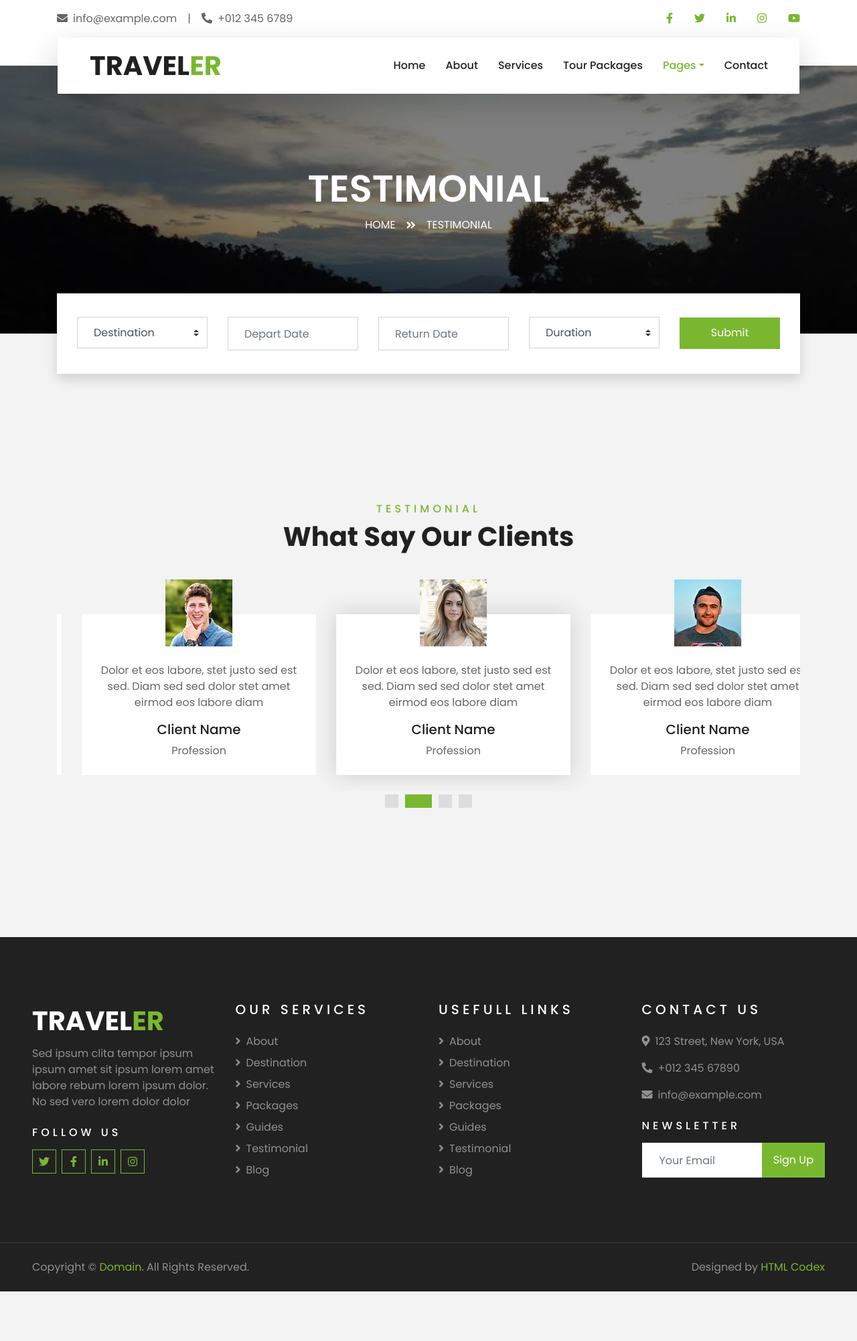
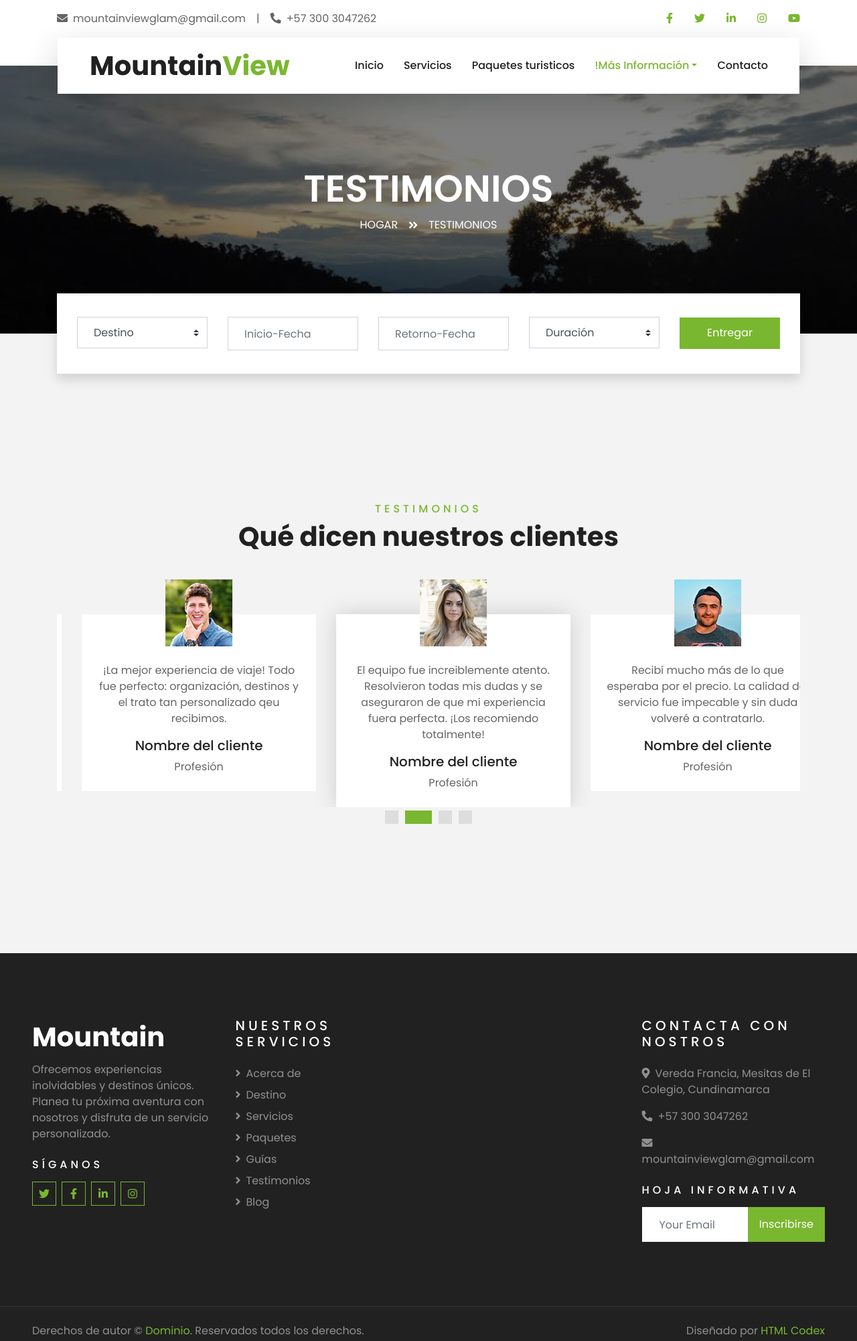
Before and after one commit to samusplay/Pagina-Monta-a, a plain HTML site: page testimonial.html in a window 1280 px wide. Shown: the whole page at 67% size. Before the commit the page ends 1928 px from the top, so only its background shows below. Drawn offline with nearby package versions, Linux system fonts and the light colour scheme.

Commit message:
terminado la barra de navegacion y vinculado

```diff
--- a/testimonial.html
+++ b/testimonial.html
@@ -3,7 +3,7 @@
 
 <head>
     <meta charset="utf-8">
-    <title>TRAVELER - Free Travel Website Template</title>
+    <title>Testimonios</title>
     <meta content="width=device-width, initial-scale=1.0" name="viewport">
     <meta content="Free HTML Templates" name="keywords">
     <meta content="Free HTML Templates" name="description">
@@ -33,9 +33,9 @@
             <div class="row">
                 <div class="col-lg-6 text-center text-lg-left mb-2 mb-lg-0">
                     <div class="d-inline-flex align-items-center">
-                        <p><i class="fa fa-envelope mr-2"></i>info@example.com</p>
+                        <p><i class="fa fa-envelope mr-2"></i>mountainviewglam@gmail.com</p>
                         <p class="text-body px-3">|</p>
-                        <p><i class="fa fa-phone-alt mr-2"></i>+012 345 6789</p>
+                        <p><i class="fa fa-phone-alt mr-2"></i>+57 300 3047262</p>
                     </div>
                 </div>
                 <div class="col-lg-6 text-center text-lg-right">
@@ -68,28 +68,28 @@
         <div class="container-lg position-relative p-0 px-lg-3" style="z-index: 9;">
             <nav class="navbar navbar-expand-lg bg-light navbar-light shadow-lg py-3 py-lg-0 pl-3 pl-lg-5">
                 <a href="" class="navbar-brand">
-                    <h1 class="m-0 text-primary"><span class="text-dark">TRAVEL</span>ER</h1>
+                    <h1 class="m-0 text-primary"><span class="text-dark">Mountain</span>View</h1>
                 </a>
                 <button type="button" class="navbar-toggler" data-toggle="collapse" data-target="#navbarCollapse">
                     <span class="navbar-toggler-icon"></span>
                 </button>
                 <div class="collapse navbar-collapse justify-content-between px-3" id="navbarCollapse">
                     <div class="navbar-nav ml-auto py-0">
-                        <a href="index.html" class="nav-item nav-link">Home</a>
-                        <a href="about.html" class="nav-item nav-link">About</a>
-                        <a href="service.html" class="nav-item nav-link">Services</a>
-                        <a href="package.html" class="nav-item nav-link">Tour Packages</a>
+                        <a href="index.html" class="nav-item nav-link">Inicio</a>
+
+                        <a href="service.html" class="nav-item nav-link">Servicios</a>
+                        <a href="package.html" class="nav-item nav-link">Paquetes turisticos</a>
                         <div class="nav-item dropdown">
-                            <a href="#" class="nav-link dropdown-toggle active" data-toggle="dropdown">Pages</a>
+                            <a href="#" class="nav-link dropdown-toggle active" data-toggle="dropdown">!Más Información</a>
                             <div class="dropdown-menu border-0 rounded-0 m-0">
-                                <a href="blog.html" class="dropdown-item">Blog Grid</a>
-                                <a href="single.html" class="dropdown-item">Blog Detail</a>
-                                <a href="destination.html" class="dropdown-item">Destination</a>
-                                <a href="guide.html" class="dropdown-item">Travel Guides</a>
-                                <a href="testimonial.html" class="dropdown-item active">Testimonial</a>
+                                <a href="blog.html" class="dropdown-item">Blog oficial </a>
+                                <a href="single.html" class="dropdown-item">Glamping</a>
+                                <a href="destination.html" class="dropdown-item">Destino</a>
+                                <a href="guide.html" class="dropdown-item">Guías de viaje </a>
+                                <a href="testimonial.html" class="dropdown-item active">Testimonios</a>
                             </div>
                         </div>
-                        <a href="contact.html" class="nav-item nav-link">Contact</a>
+                        <a href="contact.html" class="nav-item nav-link">Contacto</a>
                     </div>
                 </div>
             </nav>
@@ -102,11 +102,11 @@
     <div class="container-fluid page-header">
         <div class="container">
             <div class="d-flex flex-column align-items-center justify-content-center" style="min-height: 400px">
-                <h3 class="display-4 text-white text-uppercase">Testimonial</h3>
+                <h3 class="display-4 text-white text-uppercase">Testimonios</h3>
                 <div class="d-inline-flex text-white">
-                    <p class="m-0 text-uppercase"><a class="text-white" href="">Home</a></p>
+                    <p class="m-0 text-uppercase"><a class="text-white" href="">Hogar</a></p>
                     <i class="fa fa-angle-double-right pt-1 px-3"></i>
-                    <p class="m-0 text-uppercase">Testimonial</p>
+                    <p class="m-0 text-uppercase">Testimonios</p>
                 </div>
             </div>
         </div>
@@ -124,41 +124,41 @@
                             <div class="col-md-3">
                                 <div class="mb-3 mb-md-0">
                                     <select class="custom-select px-4" style="height: 47px;">
-                                        <option selected>Destination</option>
-                                        <option value="1">Destination 1</option>
-                                        <option value="2">Destination 1</option>
-                                        <option value="3">Destination 1</option>
+                                        <option selected>Destino</option>
+                                        <option value="1">Destino 1</option>
+                                        <option value="2">Destino 2</option>
+                                        <option value="3">Destino 3</option>
                                     </select>
                                 </div>
                             </div>
                             <div class="col-md-3">
                                 <div class="mb-3 mb-md-0">
                                     <div class="date" id="date1" data-target-input="nearest">
-                                        <input type="text" class="form-control p-4 datetimepicker-input" placeholder="Depart Date" data-target="#date1" data-toggle="datetimepicker"/>
+                                        <input type="text" class="form-control p-4 datetimepicker-input" placeholder="Inicio-Fecha" data-target="#date1" data-toggle="datetimepicker"/>
                                     </div>
                                 </div>
                             </div>
                             <div class="col-md-3">
                                 <div class="mb-3 mb-md-0">
                                     <div class="date" id="date2" data-target-input="nearest">
-                                        <input type="text" class="form-control p-4 datetimepicker-input" placeholder="Return Date" data-target="#date2" data-toggle="datetimepicker"/>
+                                        <input type="text" class="form-control p-4 datetimepicker-input" placeholder="Retorno-Fecha" data-target="#date2" data-toggle="datetimepicker"/>
                                     </div>
                                 </div>
                             </div>
                             <div class="col-md-3">
                                 <div class="mb-3 mb-md-0">
                                     <select class="custom-select px-4" style="height: 47px;">
-                                        <option selected>Duration</option>
-                                        <option value="1">Duration 1</option>
-                                        <option value="2">Duration 1</option>
-                                        <option value="3">Duration 1</option>
+                                        <option selected>Duración</option>
+                                        <option value="1">Duración 1</option>
+                                        <option value="2">Duración 2</option>
+                                        <option value="3">Duración 3</option>
                                     </select>
                                 </div>
                             </div>
                         </div>
                     </div>
                     <div class="col-md-2">
-                        <button class="btn btn-primary btn-block" type="submit" style="height: 47px; margin-top: -2px;">Submit</button>
+                        <button class="btn btn-primary btn-block" type="submit" style="height: 47px; margin-top: -2px;">Entregar</button>
                     </div>
                 </div>
             </div>
@@ -171,44 +171,44 @@
     <div class="container-fluid py-5">
         <div class="container py-5">
             <div class="text-center mb-3 pb-3">
-                <h6 class="text-primary text-uppercase" style="letter-spacing: 5px;">Testimonial</h6>
-                <h1>What Say Our Clients</h1>
+                <h6 class="text-primary text-uppercase" style="letter-spacing: 5px;">Testimonios</h6>
+                <h1>Qué dicen nuestros clientes</h1>
             </div>
             <div class="owl-carousel testimonial-carousel">
                 <div class="text-center pb-4">
                     <img class="img-fluid mx-auto" src="img/testimonial-1.jpg" style="width: 100px; height: 100px;" >
                     <div class="testimonial-text bg-white p-4 mt-n5">
-                        <p class="mt-5">Dolor et eos labore, stet justo sed est sed. Diam sed sed dolor stet amet eirmod eos labore diam
+                        <p class="mt-5">¡La mejor experiencia de viaje! Todo fue perfecto: organización, destinos y el trato tan personalizado qeu recibimos.
                         </p>
-                        <h5 class="text-truncate">Client Name</h5>
-                        <span>Profession</span>
+                        <h5 class="text-truncate">Nombre del cliente</h5>
+                        <span>Profesión</span>
                     </div>
                 </div>
                 <div class="text-center">
                     <img class="img-fluid mx-auto" src="img/testimonial-2.jpg" style="width: 100px; height: 100px;" >
                     <div class="testimonial-text bg-white p-4 mt-n5">
-                        <p class="mt-5">Dolor et eos labore, stet justo sed est sed. Diam sed sed dolor stet amet eirmod eos labore diam
+                        <p class="mt-5">El equipo fue increiblemente atento. Resolvieron todas mis dudas y se aseguraron de que mi experiencia fuera perfecta. ¡Los recomiendo totalmente!
                         </p>
-                        <h5 class="text-truncate">Client Name</h5>
-                        <span>Profession</span>
+                        <h5 class="text-truncate">Nombre del cliente</h5>
+                        <span>Profesión</span>
                     </div>
                 </div>
                 <div class="text-center">
                     <img class="img-fluid mx-auto" src="img/testimonial-3.jpg" style="width: 100px; height: 100px;" >
                     <div class="testimonial-text bg-white p-4 mt-n5">
-                        <p class="mt-5">Dolor et eos labore, stet justo sed est sed. Diam sed sed dolor stet amet eirmod eos labore diam
+                        <p class="mt-5">Recibí mucho más de lo que esperaba por el precio. La calidad del servicio fue impecable y sin duda volveré a contratarlo.
                         </p>
-                        <h5 class="text-truncate">Client Name</h5>
-                        <span>Profession</span>
+                        <h5 class="text-truncate">Nombre del cliente</h5>
+                        <span>Profesión</span>
                     </div>
                 </div>
                 <div class="text-center">
                     <img class="img-fluid mx-auto" src="img/testimonial-4.jpg" style="width: 100px; height: 100px;" >
                     <div class="testimonial-text bg-white p-4 mt-n5">
-                        <p class="mt-5">Dolor et eos labore, stet justo sed est sed. Diam sed sed dolor stet amet eirmod eos labore diam
+                        <p class="mt-5">Su equipo fue muy profesional y cumplió con todo lo que prometieron. El servicio estuvo impecable, 10/10.
                         </p>
-                        <h5 class="text-truncate">Client Name</h5>
-                        <span>Profession</span>
+                        <h5 class="text-truncate">Nombre del cliente</h5>
+                        <span>Profesión</span>
                     </div>
                 </div>
             </div>
@@ -222,10 +222,10 @@
         <div class="row pt-5">
             <div class="col-lg-3 col-md-6 mb-5">
                 <a href="" class="navbar-brand">
-                    <h1 class="text-primary"><span class="text-white">TRAVEL</span>ER</h1>
+                    <h1 class="text-primary"><span class="text-white">Mountain</span></h1>
                 </a>
-                <p>Sed ipsum clita tempor ipsum ipsum amet sit ipsum lorem amet labore rebum lorem ipsum dolor. No sed vero lorem dolor dolor</p>
-                <h6 class="text-white text-uppercase mt-4 mb-3" style="letter-spacing: 5px;">Follow Us</h6>
+                <p>Ofrecemos experiencias inolvidables y destinos únicos. Planea tu próxima aventura con nosotros y disfruta de un servicio personalizado.</p>
+                <h6 class="text-white text-uppercase mt-4 mb-3" style="letter-spacing: 5px;">Síganos</h6>
                 <div class="d-flex justify-content-start">
                     <a class="btn btn-outline-primary btn-square mr-2" href="#"><i class="fab fa-twitter"></i></a>
                     <a class="btn btn-outline-primary btn-square mr-2" href="#"><i class="fab fa-facebook-f"></i></a>
@@ -234,40 +234,31 @@
                 </div>
             </div>
             <div class="col-lg-3 col-md-6 mb-5">
-                <h5 class="text-white text-uppercase mb-4" style="letter-spacing: 5px;">Our Services</h5>
+                <h5 class="text-white text-uppercase mb-4" style="letter-spacing: 5px;">Nuestros servicios</h5>
                 <div class="d-flex flex-column justify-content-start">
-                    <a class="text-white-50 mb-2" href="#"><i class="fa fa-angle-right mr-2"></i>About</a>
-                    <a class="text-white-50 mb-2" href="#"><i class="fa fa-angle-right mr-2"></i>Destination</a>
-                    <a class="text-white-50 mb-2" href="#"><i class="fa fa-angle-right mr-2"></i>Services</a>
-                    <a class="text-white-50 mb-2" href="#"><i class="fa fa-angle-right mr-2"></i>Packages</a>
-                    <a class="text-white-50 mb-2" href="#"><i class="fa fa-angle-right mr-2"></i>Guides</a>
-                    <a class="text-white-50 mb-2" href="#"><i class="fa fa-angle-right mr-2"></i>Testimonial</a>
+                    <a class="text-white-50 mb-2" href="#"><i class="fa fa-angle-right mr-2"></i>Acerca de</a>
+                    <a class="text-white-50 mb-2" href="#"><i class="fa fa-angle-right mr-2"></i>Destino</a>
+                    <a class="text-white-50 mb-2" href="#"><i class="fa fa-angle-right mr-2"></i>Servicios</a>
+                    <a class="text-white-50 mb-2" href="#"><i class="fa fa-angle-right mr-2"></i>Paquetes</a>
+                    <a class="text-white-50 mb-2" href="#"><i class="fa fa-angle-right mr-2"></i>Guías</a>
+                    <a class="text-white-50 mb-2" href="#"><i class="fa fa-angle-right mr-2"></i>Testimonios</a>
                     <a class="text-white-50" href="#"><i class="fa fa-angle-right mr-2"></i>Blog</a>
                 </div>
             </div>
             <div class="col-lg-3 col-md-6 mb-5">
-                <h5 class="text-white text-uppercase mb-4" style="letter-spacing: 5px;">Usefull Links</h5>
-                <div class="d-flex flex-column justify-content-start">
-                    <a class="text-white-50 mb-2" href="#"><i class="fa fa-angle-right mr-2"></i>About</a>
-                    <a class="text-white-50 mb-2" href="#"><i class="fa fa-angle-right mr-2"></i>Destination</a>
-                    <a class="text-white-50 mb-2" href="#"><i class="fa fa-angle-right mr-2"></i>Services</a>
-                    <a class="text-white-50 mb-2" href="#"><i class="fa fa-angle-right mr-2"></i>Packages</a>
-                    <a class="text-white-50 mb-2" href="#"><i class="fa fa-angle-right mr-2"></i>Guides</a>
-                    <a class="text-white-50 mb-2" href="#"><i class="fa fa-angle-right mr-2"></i>Testimonial</a>
-                    <a class="text-white-50" href="#"><i class="fa fa-angle-right mr-2"></i>Blog</a>
-                </div>
+
             </div>
             <div class="col-lg-3 col-md-6 mb-5">
-                <h5 class="text-white text-uppercase mb-4" style="letter-spacing: 5px;">Contact Us</h5>
-                <p><i class="fa fa-map-marker-alt mr-2"></i>123 Street, New York, USA</p>
-                <p><i class="fa fa-phone-alt mr-2"></i>+012 345 67890</p>
-                <p><i class="fa fa-envelope mr-2"></i>info@example.com</p>
-                <h6 class="text-white text-uppercase mt-4 mb-3" style="letter-spacing: 5px;">Newsletter</h6>
+                <h5 class="text-white text-uppercase mb-4" style="letter-spacing: 5px;">Contacta con nostros</h5>
+                <p><i class="fa fa-map-marker-alt mr-2"></i>Vereda Francia, Mesitas de El Colegio, Cundinamarca </p>
+                <p><i class="fa fa-phone-alt mr-2"></i>+57 300 3047262</p>
+                <p><i class="fa fa-envelope mr-2"></i>mountainviewglam@gmail.com</p>
+                <h6 class="text-white text-uppercase mt-4 mb-3" style="letter-spacing: 5px;">Hoja informativa</h6>
                 <div class="w-100">
                     <div class="input-group">
                         <input type="text" class="form-control border-light" style="padding: 25px;" placeholder="Your Email">
                         <div class="input-group-append">
-                            <button class="btn btn-primary px-3">Sign Up</button>
+                            <button class="btn btn-primary px-3">Inscribirse</button>
                         </div>
                     </div>
                 </div>
@@ -277,11 +268,11 @@
     <div class="container-fluid bg-dark text-white border-top py-4 px-sm-3 px-md-5" style="border-color: rgba(256, 256, 256, .1) !important;">
         <div class="row">
             <div class="col-lg-6 text-center text-md-left mb-3 mb-md-0">
-                <p class="m-0 text-white-50">Copyright &copy; <a href="#">Domain</a>. All Rights Reserved.</a>
+                <p class="m-0 text-white-50">Derechos de autor &copy; <a href="#">Dominio</a>. Reservados todos los derechos.</a>
                 </p>
             </div>
             <div class="col-lg-6 text-center text-md-right">
-                <p class="m-0 text-white-50">Designed by <a href="https://htmlcodex.com">HTML Codex</a>
+                <p class="m-0 text-white-50">Diseñado por <a href="https://htmlcodex.com">HTML Codex</a>
                 </p>
             </div>
         </div>
```
Also changed, not shown: about.html (+79 -90 lines), blog.html (+8 -8 lines), contact.html (+3 -3 lines), destination.html (+1 -1 lines), guide.html (+3 -3 lines), index.html (+1 -1 lines), package.html (+3 -3 lines), service.html (+1 -1 lines), single.html (+11 -11 lines).
